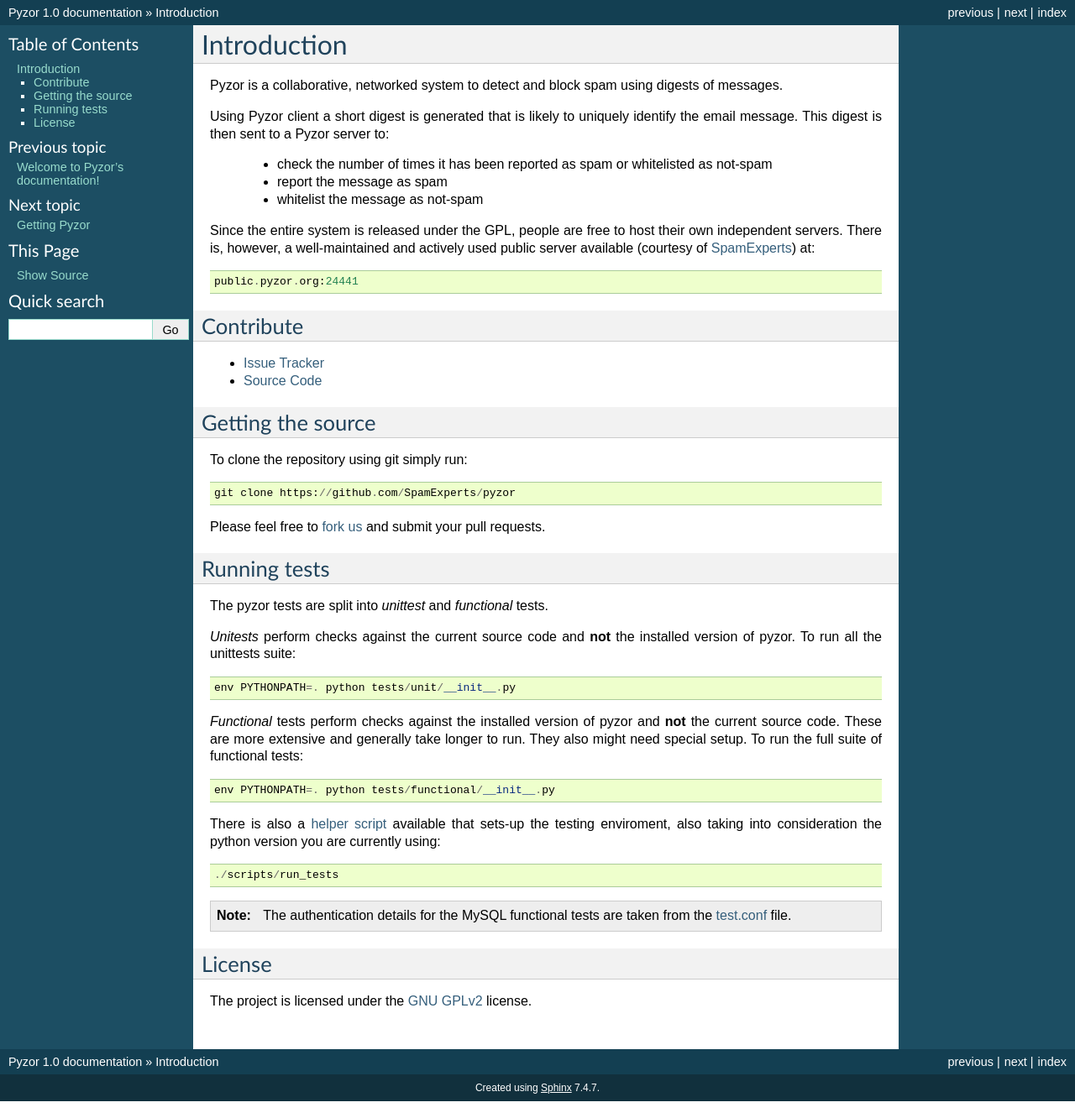
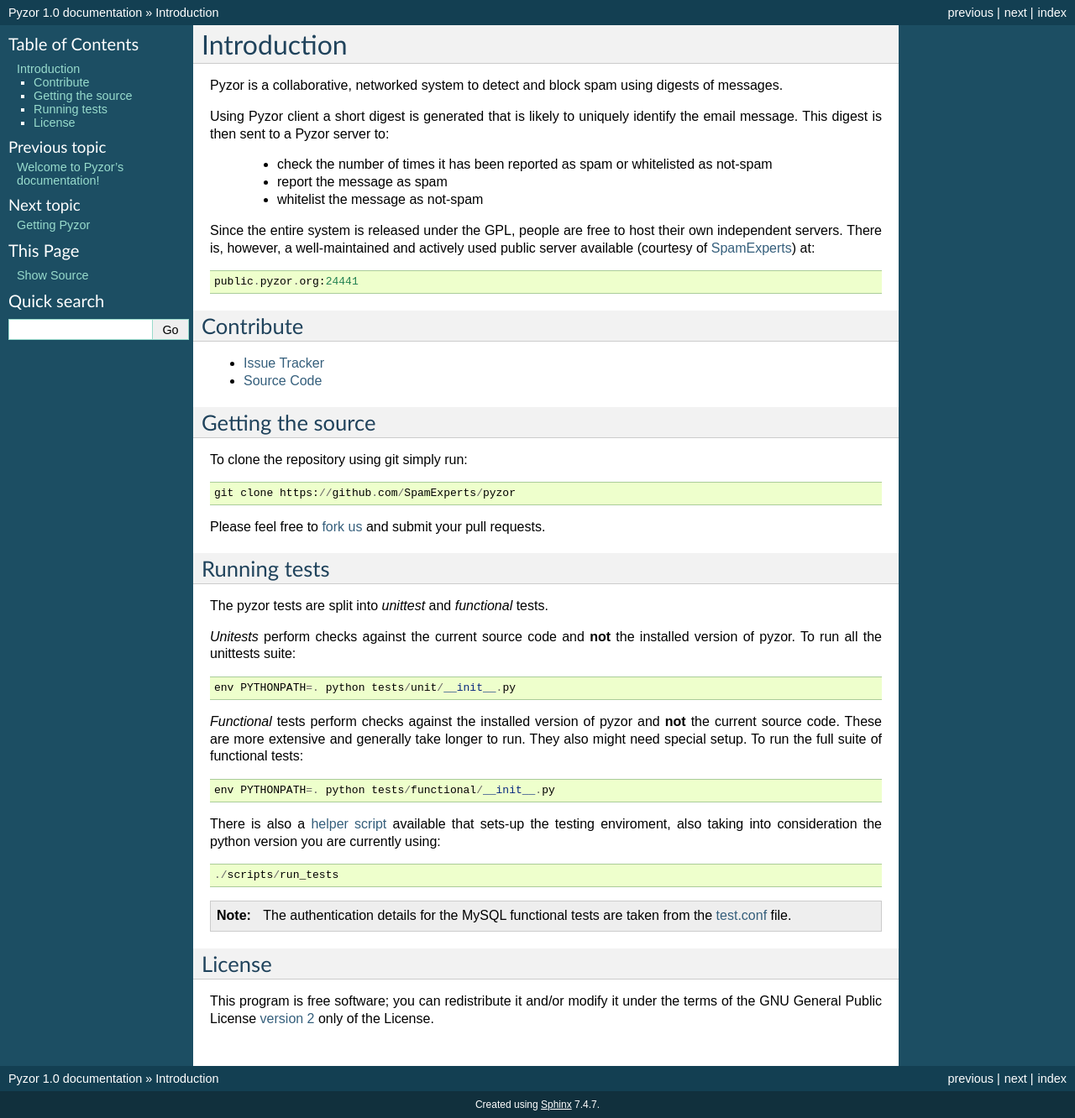
Before and after one commit to SpamExperts/pyzor, a Sphinx documentation site: the page built from docs/introduction.rst, in a window 1280 px wide. Shown: the whole page at 84% size. Built offline with Sphinx 7.4.7, drawn with Linux system fonts in a browser that asks for light colours.

Commit message:
Refs. #35. Update documentation to specify redistributing under GPLv2 only.

```diff
--- a/docs/introduction.rst
+++ b/docs/introduction.rst
@@ -69,5 +69,6 @@
 License
 -------
 
-The project is licensed under the
-`GNU GPLv2 <http://www.gnu.org/licenses/gpl-2.0.html>`_ license.
+This program is free software; you can redistribute it and/or modify it under
+the terms of the GNU General Public License `version 2 <http://www.gnu.org/licenses/gpl-2.0.html>`_
+only of the License.
```
